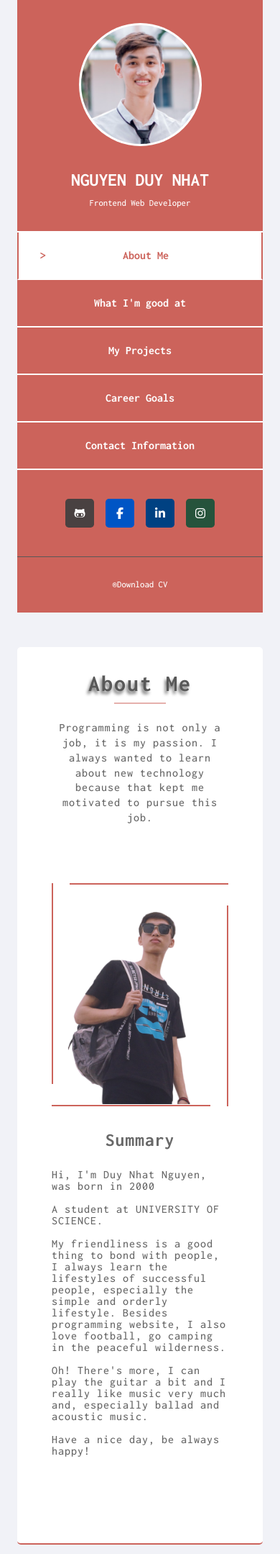
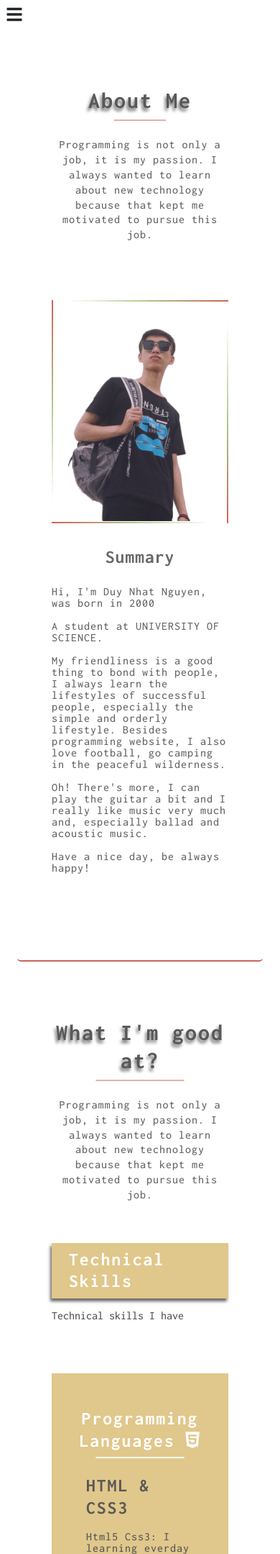
Before and after one commit to duynhat369/portfolio, a PHP site: page / in a window 390 px wide. Shown: the top 2159 px of the page at 72% size. Run offline with PHP 8.4, Linux system fonts and the light colour scheme; some libraries are stand-ins or nearby versions.

Commit message:
50% responsive navbar

```diff
--- a/index.html
+++ b/index.html
@@ -16,10 +16,44 @@
 
 <body>
   <div class="page">
+    <svg aria-hidden="true" focusable="false" data-prefix="fas" data-icon="bars"
+      class="svg-inline--fa fa-bars fa-w-14 navbar-burger p-2" role="img" xmlns="http://www.w3.org/2000/svg"
+      viewBox="0 0 448 512">
+      <path fill="currentColor"
+        d="M16 132h416c8.837 0 16-7.163 16-16V76c0-8.837-7.163-16-16-16H16C7.163 60 0 67.163 0 76v40c0 8.837 7.163 16 16 16zm0 160h416c8.837 0 16-7.163 16-16v-40c0-8.837-7.163-16-16-16H16c-8.837 0-16 7.163-16 16v40c0 8.837 7.163 16 16 16zm0 160h416c8.837 0 16-7.163 16-16v-40c0-8.837-7.163-16-16-16H16c-8.837 0-16 7.163-16 16v40c0 8.837 7.163 16 16 16z">
+      </path>
+    </svg>
+    <div class="overlay"></div>
+    <div class="navigator-mobile">
+      <svg aria-hidden="true" focusable="false" data-prefix="fas" data-icon="times"
+        class="svg-inline--fa fa-times fa-w-11 icon-close my-2" role="img" xmlns="http://www.w3.org/2000/svg" viewBox="0 0 352 512">
+        <path fill="currentColor"
+          d="M242.72 256l100.07-100.07c12.28-12.28 12.28-32.19 0-44.48l-22.24-22.24c-12.28-12.28-32.19-12.28-44.48 0L176 189.28 75.93 89.21c-12.28-12.28-32.19-12.28-44.48 0L9.21 111.45c-12.28 12.28-12.28 32.19 0 44.48L109.28 256 9.21 356.07c-12.28 12.28-12.28 32.19 0 44.48l22.24 22.24c12.28 12.28 32.2 12.28 44.48 0L176 322.72l100.07 100.07c12.28 12.28 32.2 12.28 44.48 0l22.24-22.24c12.28-12.28 12.28-32.19 0-44.48L242.72 256z">
+        </path>
+      </svg>
+      <ul class="navigator-mobile-link">
+        <li>
+          <a class="about bold-text p-3 active" href="#about">About Me</a>
+        </li>
+        <li>
+          <a class="skills bold-text p-3" href="#skills">What I'm good at</a>
+        </li>
+        <li>
+          <a class="projects bold-text p-3" href="#projects">My Projects</a>
+        </li>
+        <li>
+          <a class="goals bold-text p-3" href="#goals">Career Goals</a>
+        </li>
+        <li>
+          <a class="contact bold-text p-3" href="#contact">Contact Information</a>
+        </li>
+      </ul>
+    </div>
+
     <div class="container">
       <div class="row">
         <!-- Start navigator column -->
-        <div class="col-sm-12 col-md-12 col-lg-3 col-xl-3 px-4">
+        <div class="col-sm-12 col-md-12 col-lg-12 col-xl-3 px-4">
           <nav class="navigator">
             <div class="navigator-image my-2 py-4">
               <img src="./public/image/avatar.png" alt="avatar">
@@ -66,7 +100,7 @@
         </div>
         <!-- End navigator column -->
 
-        <div class="col-sm-12 col-md-12 col-lg-9 col-xl-9 px-4">
+        <div class="col-sm-12 col-md-12 col-lg-12 col-xl-9 px-4">
           <!--Start about me -->
           <section class="about my-5 px-5 pb-5" id="about">
             <div class="row">
--- a/public/css/style.css
+++ b/public/css/style.css
@@ -1,7 +1,25 @@
 .page {
-  background-color: #f1f2f7;
+  position: relative;
 }
-
+.page .overlay {
+  display: none;
+  position: fixed;
+  top: 0;
+  left: 0;
+  bottom: 0;
+  right: 0;
+  background-color: rgba(0, 0, 0, 0.3);
+  z-index: 9999;
+}
+.page .navbar-burger {
+  display: none;
+  position: absolute;
+  top: 0;
+  left: 0;
+  width: 40px;
+  height: 40px;
+  background-color: white;
+}
 html,
 body,
 div,
@@ -465,7 +483,9 @@ section {
   top: 0;
   right: 0;
   width: 90%;
-  border: 1px solid #cc635b;
+  border: 1px solid transparent;
+  border-image: linear-gradient(to left, #cc635b, #aec785, rgba(0, 0, 0, 0)) 1 100%;
+  border-image-slice: 1;
 }
 .about-image::after {
   position: absolute;
@@ -473,7 +493,9 @@ section {
   bottom: 0;
   left: 0;
   width: 90%;
-  border: 1px solid #cc635b;
+  border: 1px solid transparent;
+  border-image: linear-gradient(to right, #cc635b, #aec785, rgba(0, 0, 0, 0)) 1 100%;
+  border-image-slice: 1;
 }
 .about-image-border::before {
   position: absolute;
@@ -481,7 +503,9 @@ section {
   top: 0;
   left: 0;
   height: 90%;
-  border: 1px solid #cc635b;
+  border: 1px solid transparent;
+  border-image: linear-gradient(to bottom, #cc635b, #aec785, rgba(0, 0, 0, 0)) 1 100%;
+  border-image-slice: 1;
 }
 .about-image-border::after {
   position: absolute;
@@ -489,7 +513,9 @@ section {
   bottom: 0;
   right: 0;
   height: 90%;
-  border: 1px solid #cc635b;
+  border: 1px solid transparent;
+  border-image: linear-gradient(to top, #cc635b, #aec785, rgba(0, 0, 0, 0)) 1 100%;
+  border-image-slice: 1;
 }
 .about .about-content-text__des {
   letter-spacing: 1px;
@@ -862,4 +888,69 @@ section {
   border-radius: 5px;
 }
 
+.navigator-mobile {
+  transform: translateX(-100%);
+  background-color: #cc635b;
+  position: fixed;
+  top: 0;
+  left: 0;
+  bottom: 0;
+  width: 320px;
+  max-width: 100%;
+}
+.navigator-mobile .icon-close {
+  width: 100%;
+  height: 15px;
+}
+.navigator-mobile-link li {
+  display: flex;
+  flex-flow: column;
+  align-items: center;
+  justify-content: space-around;
+  flex-wrap: nowrap;
+  width: 100%;
+  height: 100%;
+  font-size: 1rem;
+}
+.navigator-mobile-link li a {
+  position: relative;
+  display: flex;
+  flex-flow: column;
+  align-items: center;
+  justify-content: space-around;
+  flex-wrap: nowrap;
+  width: 100%;
+  border-bottom: 2px solid white;
+  color: white;
+}
+.navigator-mobile-link li a:hover {
+  background-color: white;
+  color: #cc635b;
+  border-right: 1px solid #cc635b;
+  border-left: 1px solid #cc635b;
+  padding-left: 1rem;
+}
+.navigator-mobile-link li .active {
+  background-color: white;
+  color: #cc635b;
+  border-right: 2px solid #cc635b;
+  border-left: 2px solid #cc635b;
+  padding-left: 1rem;
+}
+.navigator-mobile-link li:first-child {
+  border-top: 2px solid white;
+}
+
+@media (max-width: 1199.98px) {
+  .page .navigator {
+    display: none;
+  }
+  .page .navbar-burger {
+    display: block;
+    position: sticky;
+    top: 0;
+    left: 0;
+  }
+}
+
 /*# sourceMappingURL=style.css.map */
--- a/views/scss/_about.scss
+++ b/views/scss/_about.scss
@@ -13,7 +13,15 @@
       top: 0;
       right: 0;
       width: 90%;
-      border: 1px solid $primary-color;
+      border: 1px solid transparent;
+      border-image: linear-gradient(
+          to left,
+          $primary-color,
+          $softSKills,
+          rgba(0, 0, 0, 0)
+        )
+        1 100%;
+      border-image-slice: 1;
     }
     &::after {
       //border bottom custom
@@ -22,7 +30,16 @@
       bottom: 0;
       left: 0;
       width: 90%;
-      border: 1px solid $primary-color;
+      border: 1px solid transparent;
+
+      border-image: linear-gradient(
+          to right,
+          $primary-color,
+          $softSKills,
+          rgba(0, 0, 0, 0)
+        )
+        1 100%;
+      border-image-slice: 1;
     }
     &-border {
       &::before {
@@ -31,7 +48,16 @@
         top: 0;
         left: 0;
         height: 90%;
-        border: 1px solid $primary-color;
+        border: 1px solid transparent;
+
+        border-image: linear-gradient(
+            to bottom,
+            $primary-color,
+            $softSKills,
+            rgba(0, 0, 0, 0)
+          )
+          1 100%;
+        border-image-slice: 1;
       }
       &::after {
         position: absolute;
@@ -39,7 +65,16 @@
         bottom: 0;
         right: 0;
         height: 90%;
-        border: 1px solid $primary-color;
+        border: 1px solid transparent;
+
+        border-image: linear-gradient(
+            to top,
+            $primary-color,
+            $softSKills,
+            rgba(0, 0, 0, 0)
+          )
+          1 100%;
+        border-image-slice: 1;
       }
     }
   }
--- a/views/scss/_page.scss
+++ b/views/scss/_page.scss
@@ -1,3 +1,27 @@
 .page {
-  background-color: $background-color;
+  position: relative;
+
+  .overlay {
+    display: none;
+    position: fixed;
+    top: 0;
+    left: 0;
+    bottom: 0;
+    right: 0;
+    background-color: rgba(0, 0, 0, 0.3);
+    z-index: 9999;
+  }
+
+  .navbar-burger {
+    display: none;
+    position: absolute;
+    top: 0;
+    left: 0;
+    width: 40px;
+    height: 40px;
+    background-color: $white-color;
+  }
+
+  .navigator {
+  }
 }
--- /dev/null
+++ b/views/scss/_responsive_navbar.scss
@@ -0,0 +1,13 @@
+@media (max-width: 1199.98px) {
+  .page {
+    .navigator {
+      display: none;
+    }
+    .navbar-burger {
+      display: block;
+      position: sticky;
+      top: 0;
+      left: 0;
+    }
+  }
+}
--- a/views/scss/style.scss
+++ b/views/scss/style.scss
@@ -7,3 +7,5 @@
 @import "portfolio";
 @import "goals";
 @import "contact";
+@import "mobile";
+@import "responsive_navbar";
```
Also changed, not shown: views/scss/_mobile.scss (added, +48 -0 lines), 1 other file.
